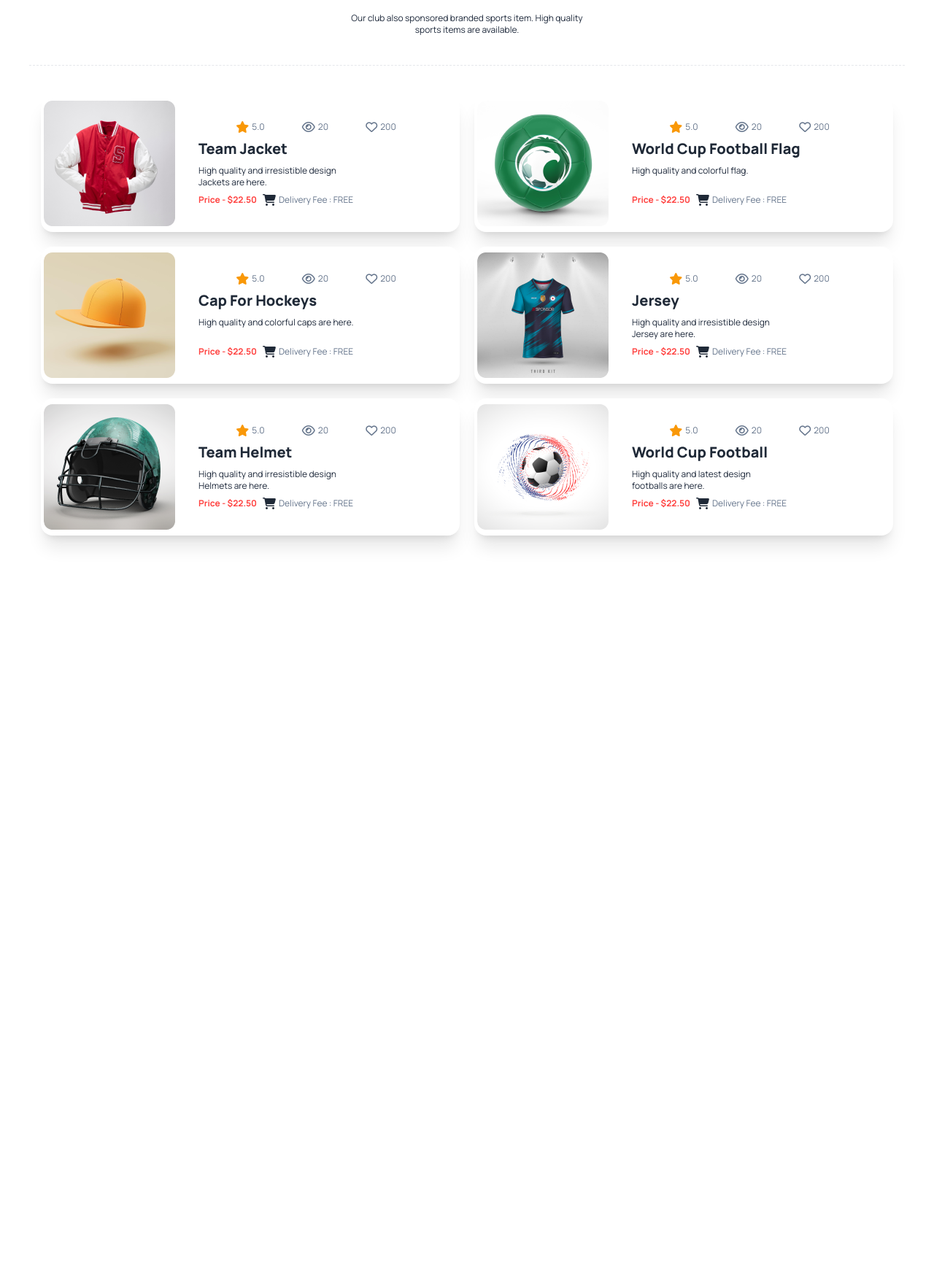
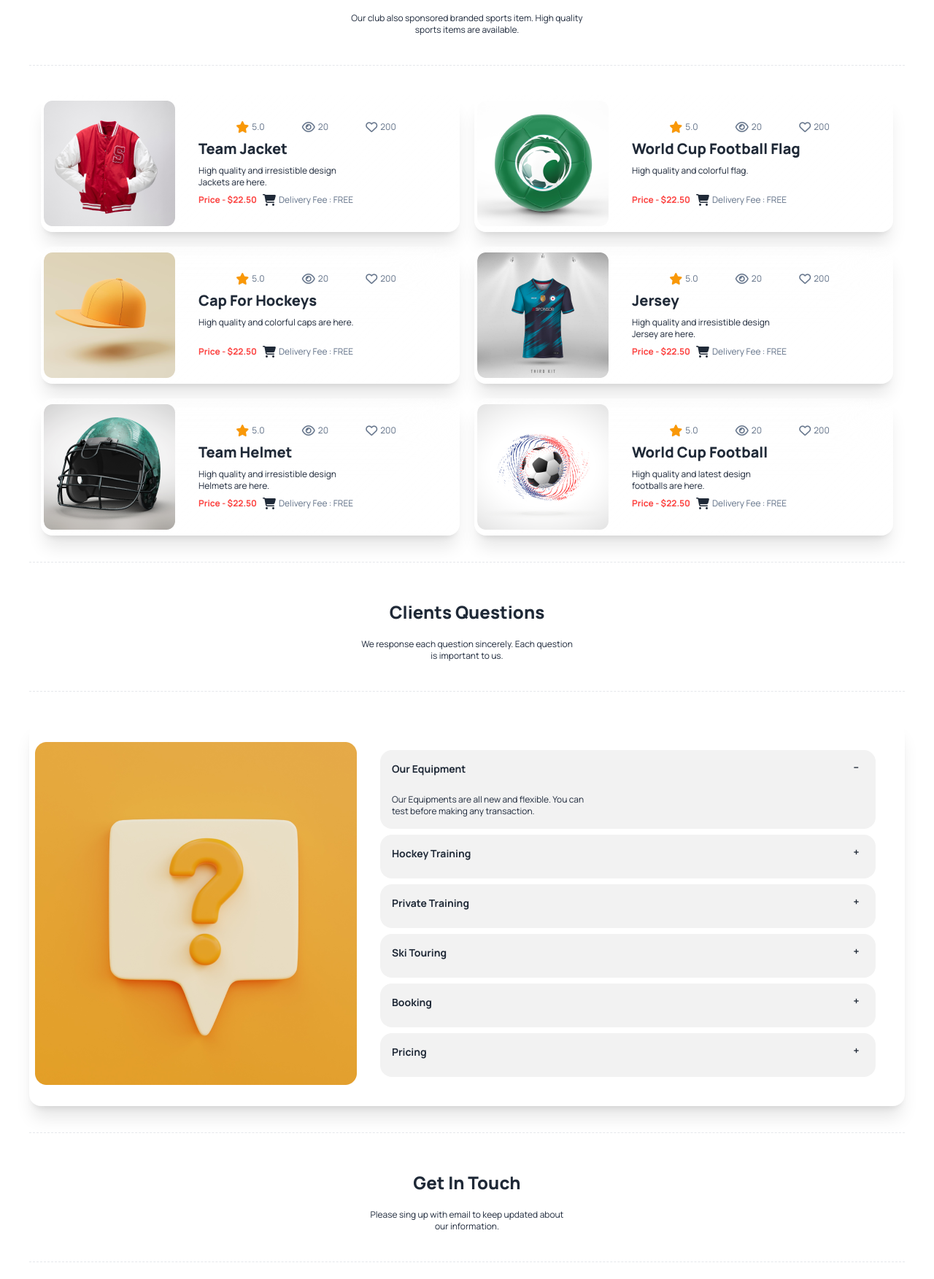
Before and after one commit to farzanaAkter12/Hockeys-Assignment, a plain HTML site: page index.html in a window 1280 px wide. Shown: the part 2342-4095 px from the top of the page at 73% size. Before the commit the page ends 3188 px from the top, so only its background shows below. Drawn offline with nearby package versions, Linux system fonts and the light colour scheme.

Commit message:
quiestion section added

```diff
--- a/index.html
+++ b/index.html
@@ -214,8 +214,8 @@
 <!--card grid-->
             <div class="grid grid-cols-1 lg:grid-cols-2 gap-5 mx-4">
                 <!--card-1-->
-                <div class="card card-side bg-base-100 shadow-xl p-1">
-                    <figure><img src="Images/5.png" alt="Movie" /></figure>
+                <div class="card w-full glass lg:card-side bg-base-100 shadow-xl p-1">
+                    <figure><img class="w-full" src="Images/5.png" alt="Movie" /></figure>
                     <div class="card-body">
                         <div class="flex justify-evenly items-center">
                             <div class="flex justify-center items-center gap-1">
@@ -247,8 +247,8 @@
                     </div>
                 </div>
                 <!--card-2-->
-                <div class="card card-side bg-base-100 shadow-xl p-1">
-                    <figure><img src="Images/6.png" alt="Movie" /></figure>
+                <div class="card w-full glass lg:card-side bg-base-100 shadow-xl p-1">
+                    <figure><img class="w-full" src="Images/6.png" alt="Movie" /></figure>
                     <div class="card-body">
                         <div class="flex justify-evenly items-center">
                             <div class="flex justify-center items-center gap-1">
@@ -279,8 +279,8 @@
                     </div>
                 </div>
                 <!--card-3-->
-                <div class="card card-side bg-base-100 shadow-xl p-1">
-                    <figure><img src="Images/7.png" alt="Movie" /></figure>
+                <div class="card w-full glass lg:card-side bg-base-100 shadow-xl p-1">
+                    <figure><img class="w-full" src="Images/7.png" alt="Movie" /></figure>
                     <div class="card-body">
                         <div class="flex justify-evenly items-center">
                             <div class="flex justify-center items-center gap-1">
@@ -312,8 +312,8 @@
                     </div>
                 </div>
                 <!--card-4-->
-                <div class="card card-side bg-base-100 shadow-xl p-1">
-                    <figure><img src="Images/8.png" alt="Movie" /></figure>
+                <div class="card w-full glass lg:card-side bg-base-100 shadow-xl p-1">
+                    <figure><img class="w-full" src="Images/8.png" alt="Movie" /></figure>
                     <div class="card-body">
                         <div class="flex justify-evenly items-center">
                             <div class="flex justify-center items-center gap-1">
@@ -345,8 +345,8 @@
                     </div>
                 </div>
                 <!--card-5-->
-                <div class="card card-side bg-base-100 shadow-xl p-1">
-                    <figure><img src="Images/9.png" alt="Movie" /></figure>
+                <div class="card w-full glass lg:card-side bg-base-100 shadow-xl p-1">
+                    <figure><img class="w-full" src="Images/9.png" alt="Movie" /></figure>
                     <div class="card-body">
                         <div class="flex justify-evenly items-center">
                             <div class="flex justify-center items-center gap-1">
@@ -378,8 +378,8 @@
                     </div>
                 </div>
                 <!--card-6-->
-                <div class="card card-side bg-base-100 shadow-xl p-1">
-                    <figure><img src="Images/10.png" alt="Movie" /></figure>
+                <div class="card w-full glass lg:card-side bg-base-100 shadow-xl p-1">
+                    <figure><img class="w-full" src="Images/10.png" alt="Movie" /></figure>
                     <div class="card-body">
                         <div class="flex justify-evenly items-center">
                             <div class="flex justify-center items-center gap-1">
@@ -412,6 +412,92 @@
                 </div>
             </div>
         </section>
+
+        <!--Questions Section -->
+        <section class="my-4 flex flex-col gap-5 ">
+            <hr class="border-1 border-dashed font-extralight text-black my-5 w-full">
+            <div class="flex flex-col justify-center gap-2 items-center text-center">
+                <h3 class="text-2xl font-extrabold my-3">Clients Questions</h3>
+                <p class="text-xs  font-thin text-slate-800">We response each question sincerely. Each question<br>
+                    is important to us. </p>
+            </div>
+            <hr class="border-1 border-dashed font-extralight text-black my-5 w-full">
+
+            <!--FAQ-->
+            <div class="card lg:card-side bg-base-100 shadow-xl p-2">
+                <figure><img src="Images/11.png" alt="Album" /></figure>
+                <div class="card-body">
+                    <div class="collapse collapse-plus bg-base-200">
+                        <input type="radio" name="my-accordion-3" checked="checked" />
+                        <div class="collapse-title text-sm font-bold">
+                            Our Equipment
+                        </div>
+                        <div class="collapse-content">
+                            <p class="text-xs  font-thin text-slate-800">Our Equipments are all new and flexible.
+                            You can <br> test before making any transaction.</p>
+                        </div>
+                    </div>
+                    <div class="collapse collapse-plus bg-base-200">
+                        <input type="radio" name="my-accordion-3" />
+                        <div class="collapse-title text-sm font-bold">
+                            Hockey Training
+                        </div>
+                        <div class="collapse-content">
+                            <p class="text-xs  font-thin text-slate-800">Our trainings schedule is tidy and timely.
+                                Players have to<br> keep up with it.</p>
+                        </div>
+                    </div>
+                    <div class="collapse collapse-plus bg-base-200">
+                        <input type="radio" name="my-accordion-3" />
+                        <div class="collapse-title text-sm font-bold">
+                            Private Training
+                        </div>
+                        <div class="collapse-content">
+                            <p class="text-xs  font-thin text-slate-800">We have special training courses leading by experienced <br>
+                            coach and stuffs.</p>
+                        </div>
+                    </div>
+                    <div class="collapse collapse-plus bg-base-200">
+                        <input type="radio" name="my-accordion-3" />
+                        <div class="collapse-title text-sm font-bold">
+                            Ski Touring
+                        </div>
+                        <div class="collapse-content">
+                            <p class="text-xs  font-thin text-slate-800">We have ski touring facilities.</p>
+                        </div>
+                    </div>
+                    <div class="collapse collapse-plus bg-base-200">
+                        <input type="radio" name="my-accordion-3" />
+                        <div class="collapse-title text-sm font-bold">
+                            Booking
+                        </div>
+                        <div class="collapse-content">
+                            <p class="text-xs  font-thin text-slate-800">Anyone can book through online or offline.</p>
+                        </div>
+                    </div>
+                    <div class="collapse collapse-plus bg-base-200">
+                        <input type="radio" name="my-accordion-3" />
+                        <div class="collapse-title text-sm font-bold">
+                            Pricing
+                        </div>
+                        <div class="collapse-content">
+                            <p class="text-xs  font-thin text-slate-800">Special training courses are reasonable at price. List of courses <br>
+                                are given on websites.</p>
+                        </div>
+                    </div>
+                </div>
+            </div>
+        </section>
+<!--Form-section-->
+        <section class="my-4 flex flex-col gap-5 ">
+            <hr class="border-1 border-dashed font-extralight text-black my-5 w-full">
+            <div class="flex flex-col justify-center gap-2 items-center text-center">
+                <h3 class="text-2xl font-extrabold my-3">Get In Touch</h3>
+                <p class="text-xs  font-thin text-slate-800">Please sing up with email to keep updated about <br>
+                   our information. </p>
+            </div>
+            <hr class="border-1 border-dashed font-extralight text-black my-5 w-full">
+        </section>
     </main>
 
     <footer>
```
